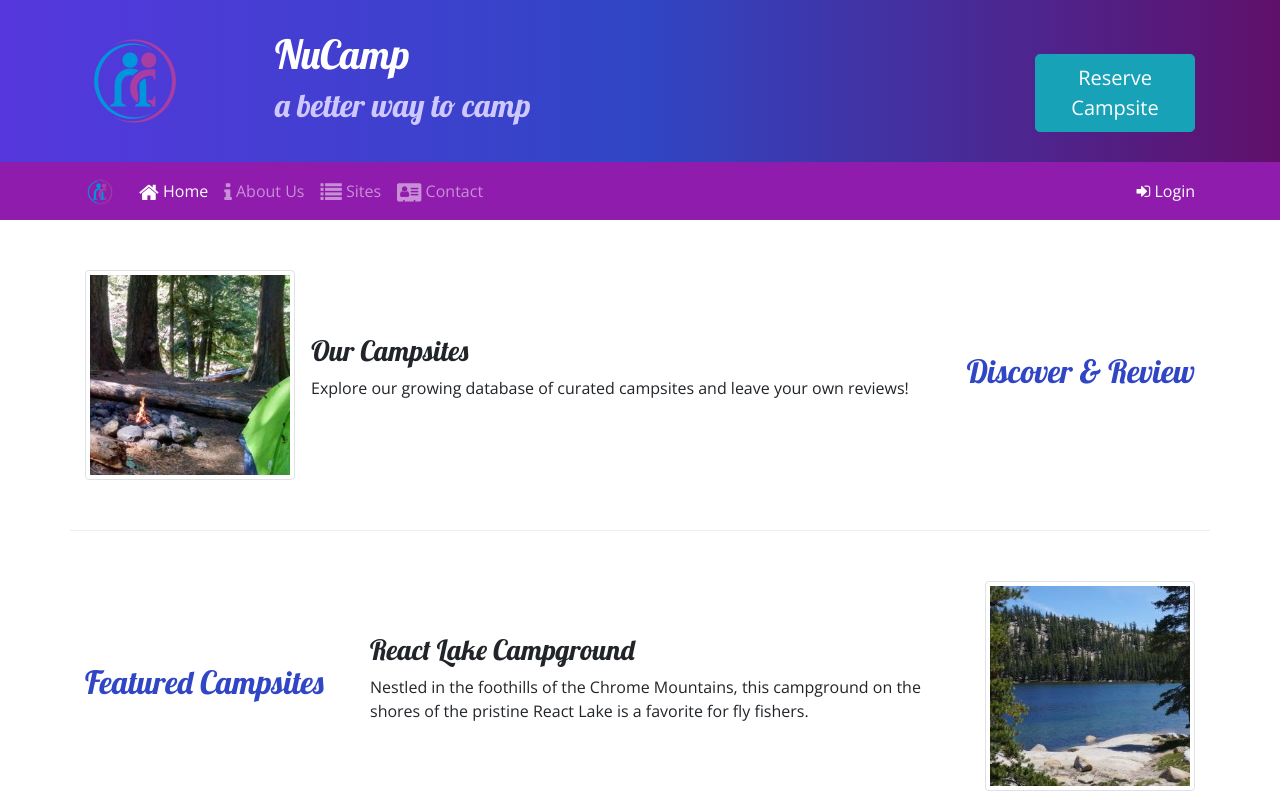
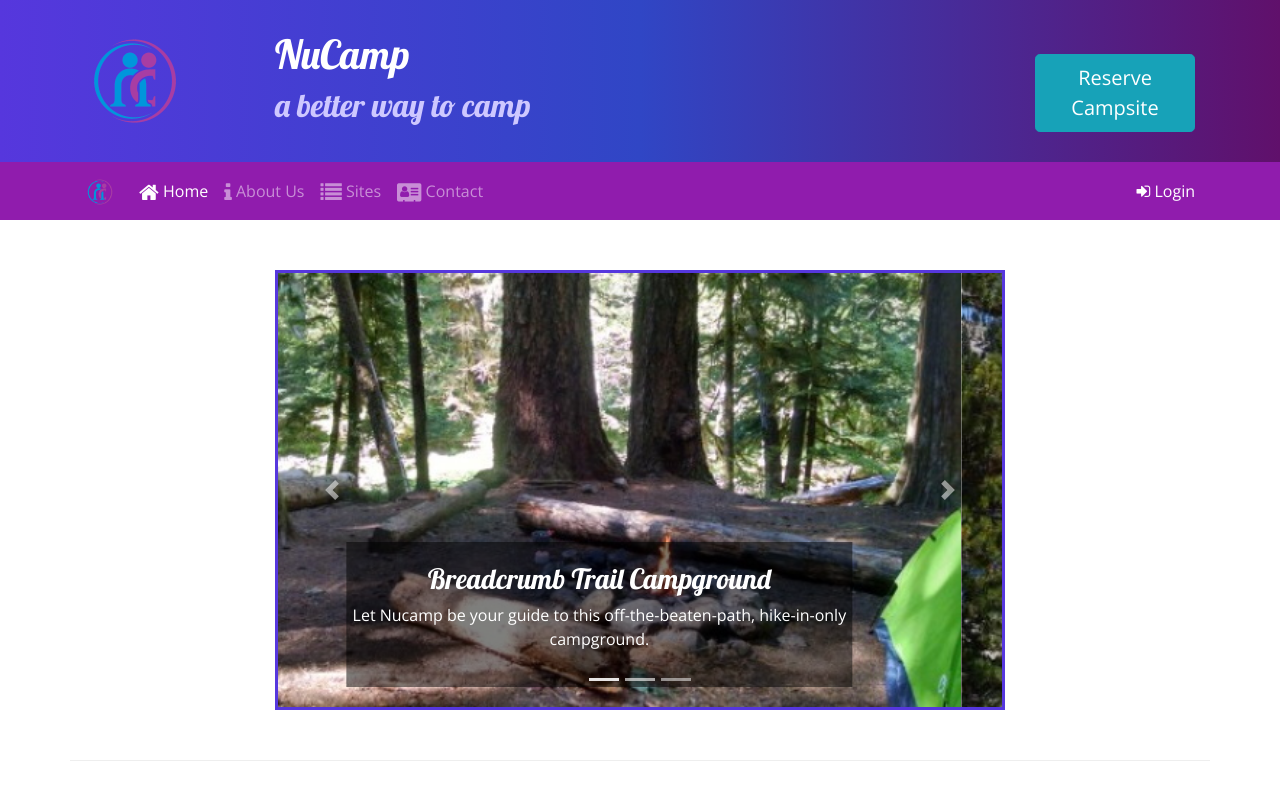
Before and after one commit to howardrohrig/nucamp-bootstrap, a website: page index.html in a window 1280 px wide. Shown: the top 800 px of the page. Drawn offline with nearby package versions, Linux system fonts and the light colour scheme.

Commit message:
Carousel

```diff
--- a/css/styles.css
+++ b/css/styles.css
@@ -40,3 +40,11 @@ site-footer {
 .navbar {
     background-color: #901CAD;
 }
+
+.carousel-caption {
+    background-color: rgba(0,0,0,0.5);
+}
+
+.carousel {
+    border: solid #5637DD;
+}
--- a/index.html
+++ b/index.html
@@ -104,6 +104,50 @@
     </div>
 
     <div class="container">
+
+        <div class="row row-content">
+            <div class="col-md-8 mx-auto">
+                <div id="homeCarousel" class="carousel slide" data-ride="carousel">
+                    <ol class="carousel-indicators">
+                        <li data-target="#homeCarousel" data-slide-to="0" class="active"></li>
+                        <li data-target="#homeCarousel" data-slide-to="1"></li>
+                        <li data-target="#homeCarousel" data-slide-to="2"></li>
+                    </ol>
+                    <div class="carousel-inner">
+                        <div class="carousel-item active">
+                            <img class="d-block w-100" src="img/breadcrumb-trail.jpg" alt="Breadcrumb Trail Campground"/>
+                            <div class="carousel-caption">
+                                <h3>Breadcrumb Trail Campground</h3>
+                                <p class="d-none d-sm-block">Let Nucamp be your guide to this off-the-beaten-path, hike-in-only campground.</p>
+                            </div>
+                        </div>
+                        <div class="carousel-item">
+                            <img class="d-block w-100" src="img/react-lake.jpg" alt="React Lake Campground" />
+                            <div class="carousel-caption">
+                                <h3>React Lake Campground</h3>
+                                <p class="d-none d-sm-block">Nestled in the foothills of the Chrome Mountains, this campground on the shores of the pristine React Lake is a favorite for fly fishers.</p>
+                            </div>
+                        </div>
+                        <div class="carousel-item">
+                            <img class="d-block w-100" src="img/chrome-river.jpg" alt="Chrome River Campground" />
+                            <div class="carousel-caption">
+                                <h3>Chrome River Campground</h3>
+                                <p class="d-none d-sm-block">Spend a few sunny days and starry nights beneath a canopy of old-growth firs at this enchanting spot by the Chrome River.</p>
+                            </div>
+                        </div>
+                    </div>
+                    <a class="carousel-control-prev" href="#homeCarousel" role="button" data-slide="prev">
+                        <span class="carousel-control-prev-icon"></span>
+                        <span class="sr-only">Previous</span>
+                    </a>
+                    <a class="carousel-control-next" href="#homeCarousel" role="button" data-slide="next">
+                        <span class="carousel-control-next-icon"></span>
+                        <span class="sr-only">Previous</span>
+                    </a>
+                </div>
+            </div>
+        </div>
+
         <div class="row row-content align-items-center">
             <div class="col-sm-4 order-sm-last col-md-3">
                 <h2 class="text-sm-right">Discover & Review</h2>
```
